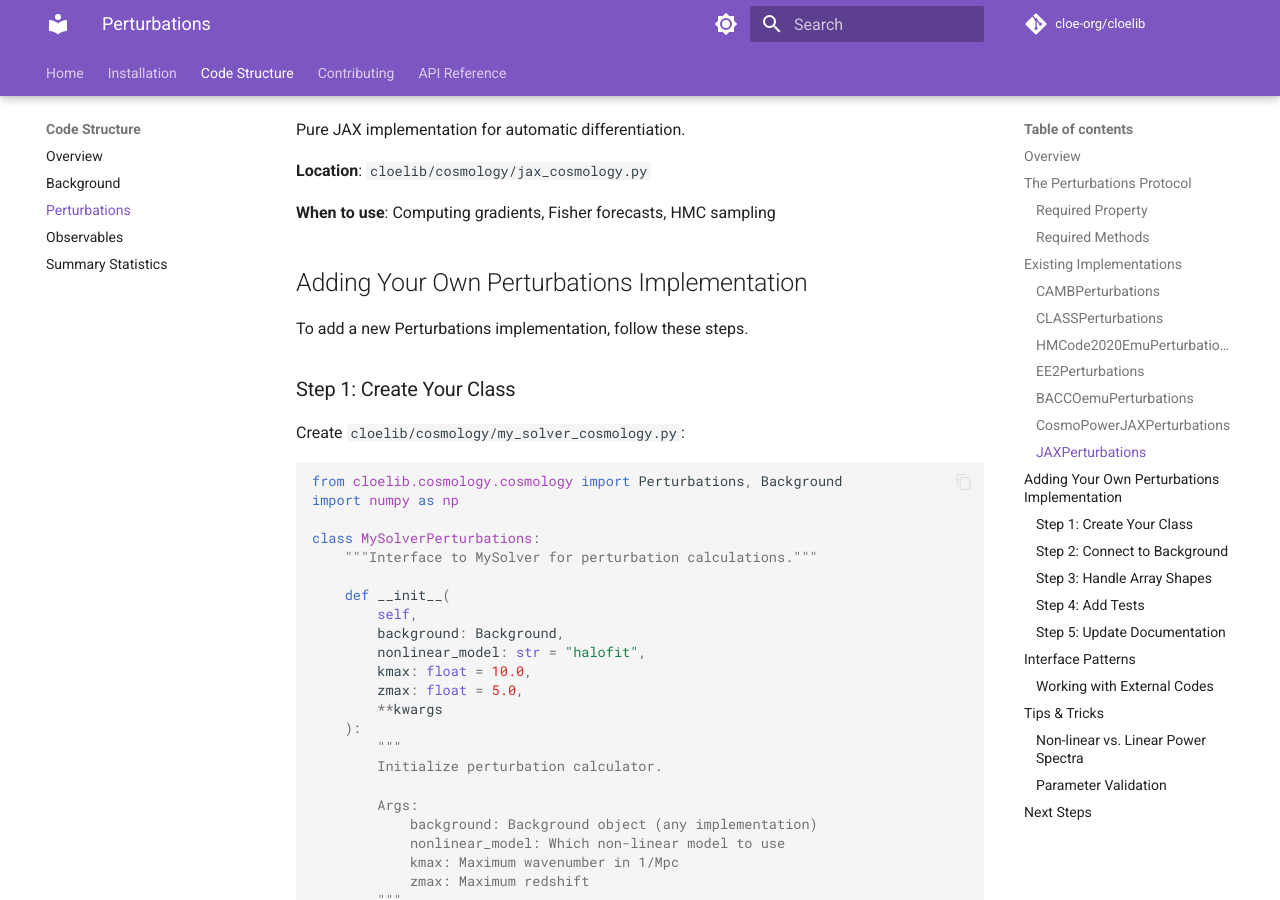
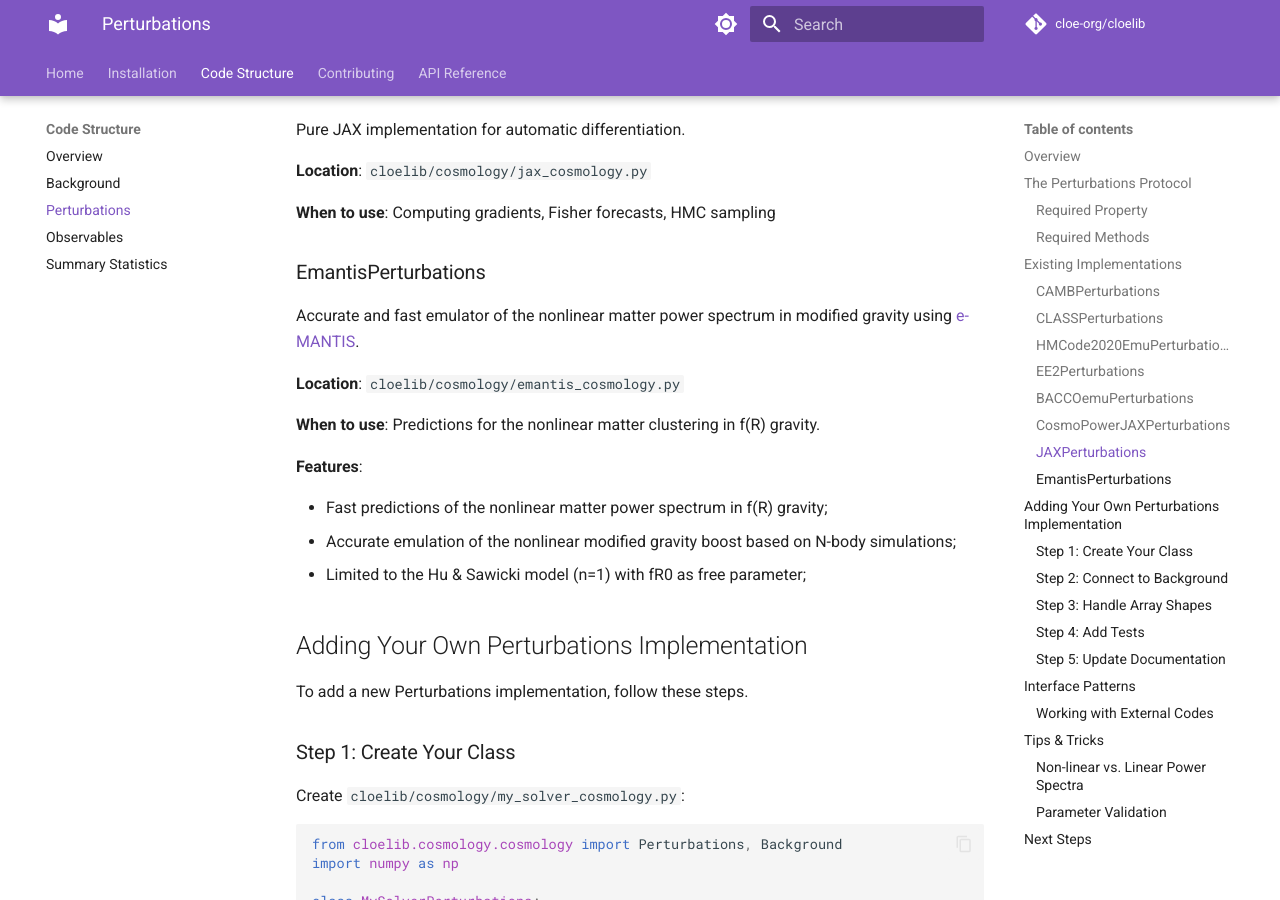
Before and after one commit to cloe-org/cloelib, an MkDocs documentation site: the page built from docs/code_structure/perturbations.md, in a window 1280 px wide and 900 px high, scrolled down 5066 px. Built offline with MkDocs 1.6.1 and Material for MkDocs 9.7.7, drawn with Linux system fonts in a browser that asks for light colours; comment, search, counter and statistics services are not loaded; the version menu is left out.

Commit message:
Updated docs to include emantis module.

```diff
--- a/docs/code_structure/perturbations.md
+++ b/docs/code_structure/perturbations.md
@@ -209,6 +209,20 @@ Pure JAX implementation for automatic differentiation.
 **Location**: `cloelib/cosmology/jax_cosmology.py`
 
 **When to use**: Computing gradients, Fisher forecasts, HMC sampling
+
+### EmantisPerturbations
+
+Accurate and fast emulator of the nonlinear matter power spectrum in modified gravity using [e-MANTIS](https://gitlab.obspm.fr/e-mantis/e-mantis).
+
+**Location**: `cloelib/cosmology/emantis_cosmology.py`
+
+**When to use**: Predictions for the nonlinear matter clustering in f(R) gravity.
+
+**Features**:
+
+- Fast predictions of the nonlinear matter power spectrum in f(R) gravity;
+- Accurate emulation of the nonlinear modified gravity boost based on N-body simulations;
+- Limited to the Hu & Sawicki model (n=1) with fR0 as free parameter;
 
 ## Adding Your Own Perturbations Implementation
 
```
Also changed, not shown: docs/api.md (+7 -0 lines).
